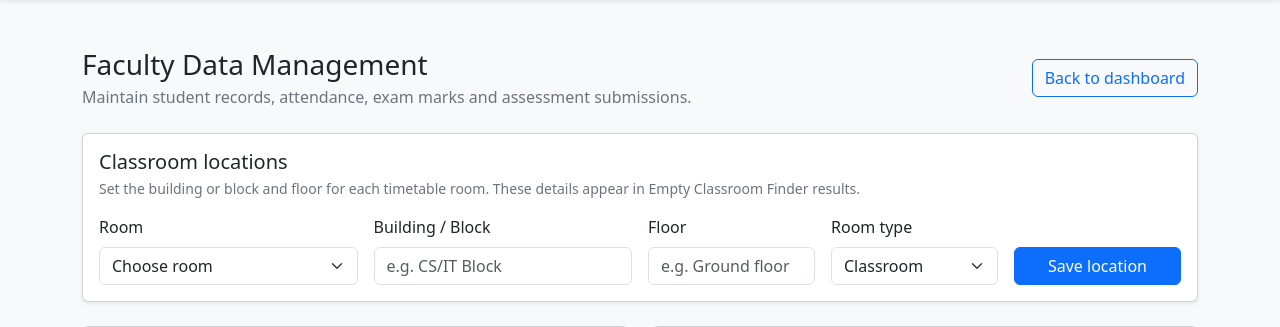
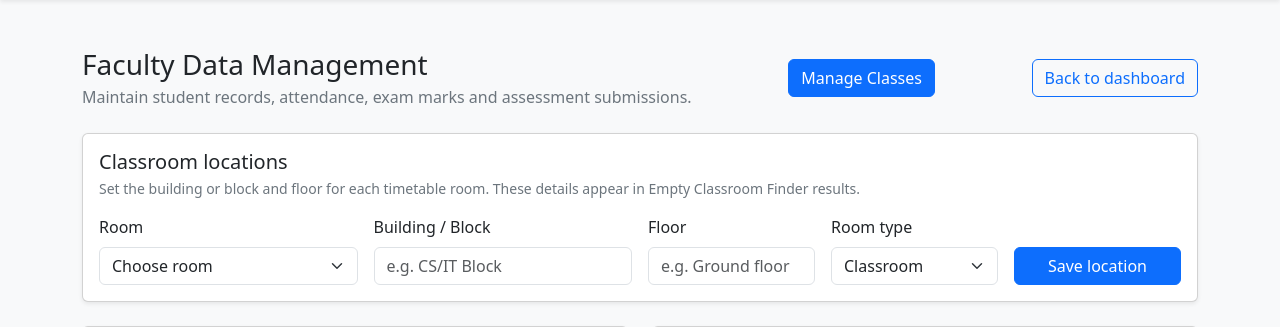
Before and after one commit to pharswanmohit07-cell/smart-academic-companion, a Flask app: page /faculty/manage in a window 1280 px wide. Shown: the part 58-385 px from the top of the page. Run offline with Flask 3, Linux system fonts and the light colour scheme; data that the repository does not hold is empty; parts of the project's set-up code (start-up, migrations or seed data) failed here and were passed over.

Commit message:
Add link to class management

```diff
--- a/templates/faculty_manage.html
+++ b/templates/faculty_manage.html
@@ -5,7 +5,7 @@
     <h1 class="h3 mb-1">Faculty Data Management</h1>
     <p class="text-secondary mb-0">Maintain student records, attendance, exam marks and assessment submissions.</p>
   </div>
-  <a class="btn btn-outline-primary" href="{{ url_for('risk_dashboard') }}">Back to dashboard</a>
+  <a class="btn btn-primary" href="{{ url_for('faculty_classes') }}">Manage Classes</a><a class="btn btn-outline-primary" href="{{ url_for('risk_dashboard') }}">Back to dashboard</a>
 </div>
 
 {% if message %}<div class="alert alert-success" role="status">{{ message }}</div>{% endif %}
```
